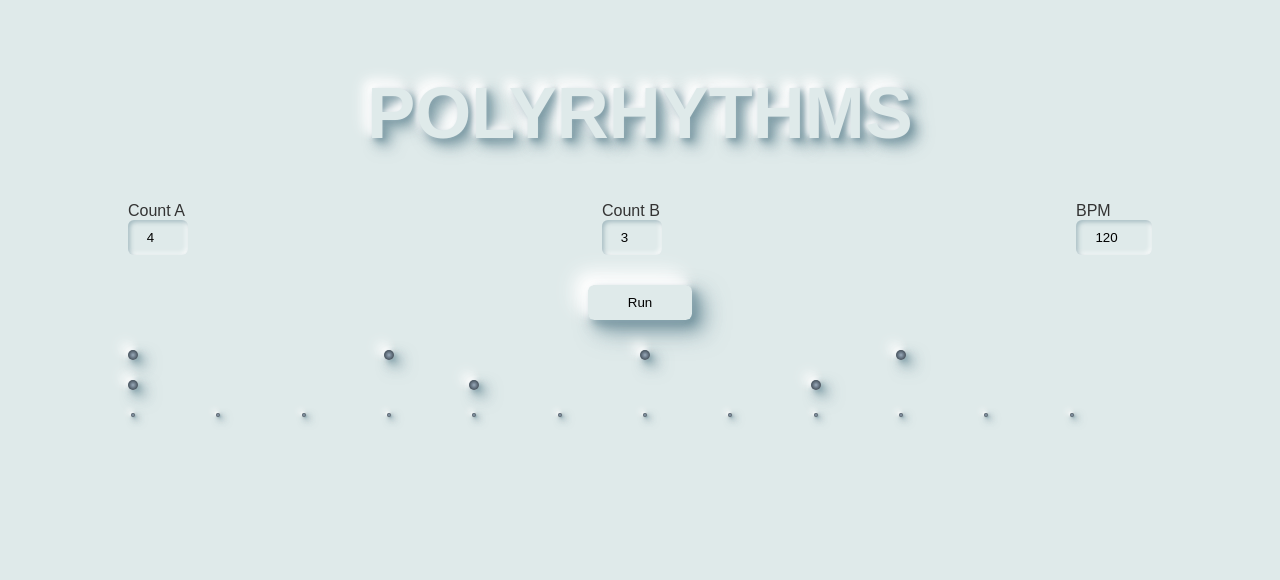
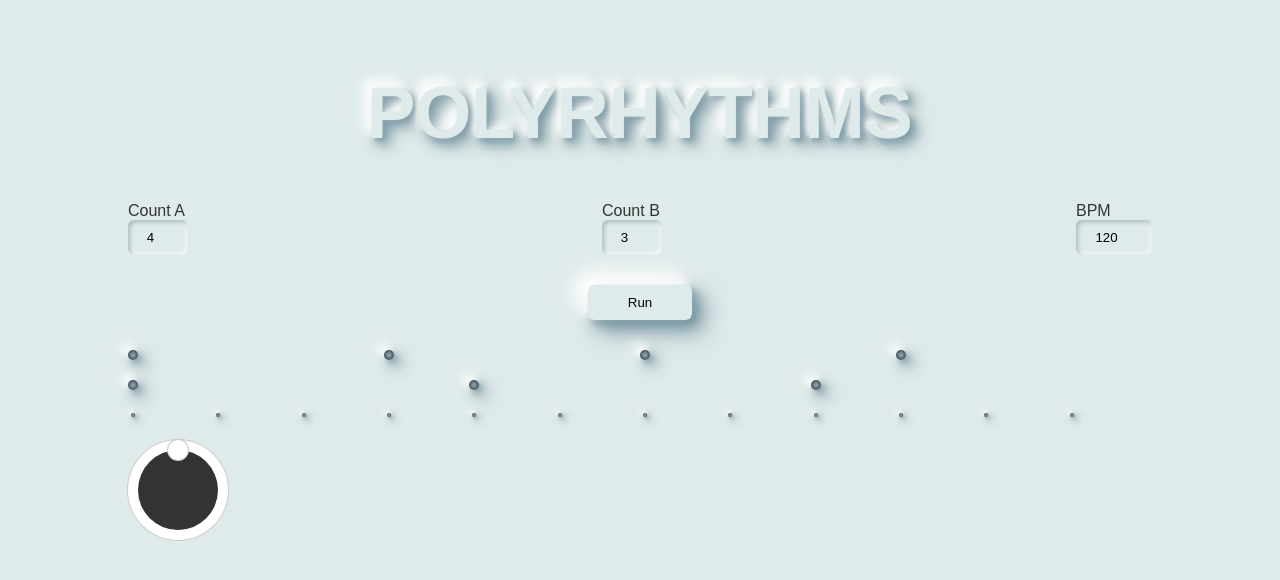
Before and after one commit to tiborpilz/polyrhythm-generator, a Svelte app: page / in a window 1280 px wide. Shown: the top 580 px of the page. Built offline with nearby package versions, Linux system fonts and the light colour scheme.

Commit message:
add knob component

```diff
--- a/src/App.svelte
+++ b/src/App.svelte
@@ -2,6 +2,7 @@
   import Input from './lib/Input.svelte'
   import IndicatorRow from './lib/IndicatorRow.svelte'
   import ToggleButton from './lib/ToggleButton.svelte'
+  import Knob from './lib/Knob.svelte'
   import * as Tone from 'tone';
 
   let valueA = 4;
@@ -16,25 +17,31 @@
   const synthA = new Tone.Synth().toDestination();
   const synthB = new Tone.Synth().toDestination();
 
- const getLcm = (a, b) => {
-   let max = Math.max(a, b);
-   let min = Math.min(a, b);
+  /**
+   * Calculate the greatest common denominator of two numbers*
+   */
+  function gcd(a: number, b: number): number {
+    if (b === 0) {
+      return a;
+    }
+    return gcd(b, a % b);
+  }
 
-   let lcm = max;
-   while(lcm % min !== 0) {
-     lcm += max;
+  /**
+   * Calculate the lowest common multiple of two Numbers
+   */
+  function lcm(a: number, b: number): number {
+    return (a * b) / gcd(a, b);
   }
-   return lcm;
- };
 
- $: lcm = getLcm(valueA, valueB);
- $: timeout = (60000 / bpm) * (4/lcm);
- $: indicatorsA = [...Array(valueA)].map((_, index) => (lcm / valueA) * index);
- $: indicatorsB = [...Array(valueB)].map((_, index) => (lcm / valueB) * index);
+  $: totalSteps = lcm(valueA, valueB);
+  $: timeout = (60000 / bpm) * (4/totalSteps);
+  $: indicatorsA = [...Array(valueA)].map((_, index) => (totalSteps / valueA) * index);
+  $: indicatorsB = [...Array(valueB)].map((_, index) => (totalSteps / valueB) * index);
 
   function stepForward() {
     if (run) {
-     step = (step + 1) % lcm || 0;
+      step = (step + 1) % totalSteps || 0;
       setTimeout(() => stepForward(), timeout);
       activeA = indicatorsA.indexOf(step);
       activeB = indicatorsB.indexOf(step);
@@ -87,7 +94,9 @@
 
   <IndicatorRow count={valueA} activeIndex={activeA} />
   <IndicatorRow count={valueB} activeIndex={activeB} />
-  <IndicatorRow count={lcm} activeIndex={step} smaller={true} />
+  <IndicatorRow count={totalSteps} activeIndex={step} smaller={true} />
+
+  <Knob value={bpm} min={40} max={200} on:change={(event) => bpm = event.detail.value} />
 </main>
 
 <style lang="scss">
--- /dev/null
+++ b/src/lib/Knob.svelte
@@ -0,0 +1,158 @@
+<script lang="ts">
+  /*
+   * Create a knob component that dispatches a "change" event when it is turned
+   * via the mouse or touch.
+   */
+  import { createEventDispatcher } from 'svelte';
+  import { styles } from '../utils/styles';
+
+  const dispatch = createEventDispatcher();
+
+  export let value = 0;
+  export let min = 0;
+  export let max = 100;
+  export let deadzone = 0;
+
+  let knobHandler;
+  let initialCursorAngle = 0;
+  let initialValueAngle = 0;
+
+  $: startAngle = 90 + (deadzone / 2);
+  $: endAngle = 450 - (deadzone / 2);
+  $: angleMultiplier = (360 - deadzone) / (max - min);
+  $: rotation = `${getAngle(value)}deg`;
+
+  // get rotation from event cursor position relative to element
+  function getRotation(event: MouseEvent | TouchEvent, element: HTMLElement) {
+    const { clientX, clientY } = event;
+    const { left, top, width, height } = element.getBoundingClientRect();
+    const x = clientX - (left + width / 2);
+    const y = clientY - (top + height / 2);
+    const angle = Math.atan2(y, x) * 180 / Math.PI;
+
+    return angle;
+  }
+
+  // convert angle to value
+  function getValue(angle: number) {
+    // convert angle to value
+    const value = ((angle - 90) / angleMultiplier) + min;
+
+    return Math.max(min, Math.min(max, value));
+  }
+
+  // convert value to angle
+  function getAngle(value: number) {
+    return limitAngle(value * angleMultiplier);
+  }
+
+  // clamp angle from 90 to 450
+  function limitAngle(angle: number) {
+    return ((angle + 270) % 360) + 90;
+  }
+
+  function startDrag(event: MouseEvent | TouchEvent) {
+    event.preventDefault();
+    initialCursorAngle = getRotation(event, knobHandler as HTMLElement);
+    initialValueAngle = getAngle(value);
+    dispatch("start", { value });
+    document.addEventListener("mousemove", drag);
+    document.addEventListener("touchmove", drag);
+    document.addEventListener("mouseup", stopDrag);
+    document.addEventListener("touchend", stopDrag);
+  }
+
+  function drag(event: MouseEvent | TouchEvent) {
+
+    event.preventDefault();
+    // value = Math.max(0, Math.min(1, (event.clientX - event.target.offsetLeft) /
+    //                              event.target.offsetWidth));
+    const angle = limitAngle(getRotation(event, knobHandler as HTMLElement));
+    const angleChange = angle - initialCursorAngle;
+    const newAngle = limitAngle(initialValueAngle + angleChange);
+
+    const value = getValue(newAngle);
+
+    console.log(angle, getValue(angle), startAngle, endAngle, angleMultiplier);
+
+    // value = initialValue + valueChange;
+
+    dispatch("change", { value });
+    // const value = getValue(angle);
+    // dispatch("change", { value });
+  }
+
+  function stopDrag() {
+    document.removeEventListener("mousemove", drag);
+    document.removeEventListener("touchmove", drag);
+    document.removeEventListener("mouseup", stopDrag);
+    document.removeEventListener("touchend", stopDrag);
+    dispatch("stop", { value });
+  }
+
+</script>
+
+<div class="knob-wrapper">
+  <div class="knob" on:mousedown={startDrag} on:touchstart={startDrag} bind:this={knobHandler}>
+    <div class="knob-inner" use:styles={{ rotation }}>
+      <div class="knob-indicator"></div>
+    </div>
+  </div>
+</div>
+
+<style lang="scss">
+  .knob-wrapper {
+    position: relative;
+    width: 100px;
+    height: 100px;
+    border-radius: 50%;
+    background: #eee;
+    cursor: pointer;
+  }
+
+  .knob {
+    position: absolute;
+    top: 50%;
+    left: 50%;
+    transform: translate(-50%, -50%);
+    width: 100px;
+    height: 100px;
+    border-radius: 50%;
+    background: #fff;
+    box-shadow: 0 0 0 1px #ccc;
+    transition: box-shadow 0.2s ease-in-out;
+  }
+
+  .knob-inner {
+    position: absolute;
+    top: 50%;
+    left: 50%;
+    transform: translate(-50%, -50%) rotate(var(--rotation));
+    width: 80px;
+    height: 80px;
+    border-radius: 50%;
+    background: #333;
+    /* transition: transform 0.2s ease-in-out; */
+  }
+
+  .knob-indicator {
+    position: absolute;
+    top: 50%;
+    left: 100%;
+    transform: translate(-50%, -50%);
+    width: 20px;
+    height: 20px;
+    border-radius: 50%;
+    background: #fff;
+    box-shadow: 0 0 0 1px #ccc;
+    transition: box-shadow 0.2s ease-in-out;
+  }
+
+  .knob:hover {
+    box-shadow: 0 0 0 2px #ccc;
+  }
+
+  .knob:active {
+    box-shadow: 0 0 0 4px #ccc;
+  }
+</style>
--- /dev/null
+++ b/src/utils/styles.ts
@@ -0,0 +1,15 @@
+export function styles(node, styles) {
+  setCustomProperties(node, styles)
+
+  return {
+    update(styles) {
+      setCustomProperties(node, styles)
+    }
+  };
+}
+
+function setCustomProperties(node, styles) {
+  Object.entries(styles).forEach(([key, value]) => {
+    node.style.setProperty(`--${key}`, value)
+  })
+}
```
Lines whose indentation alone changed are shown as unchanged.
